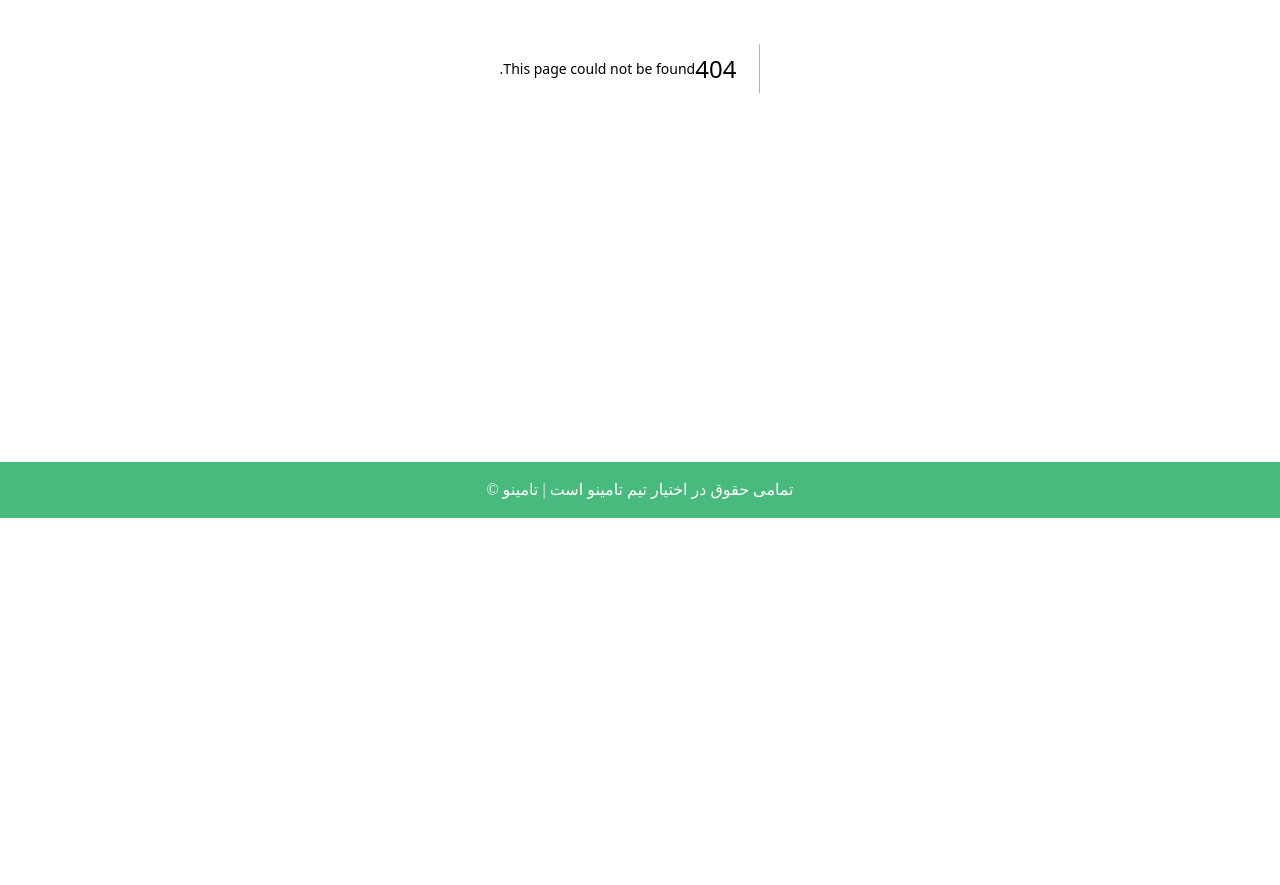
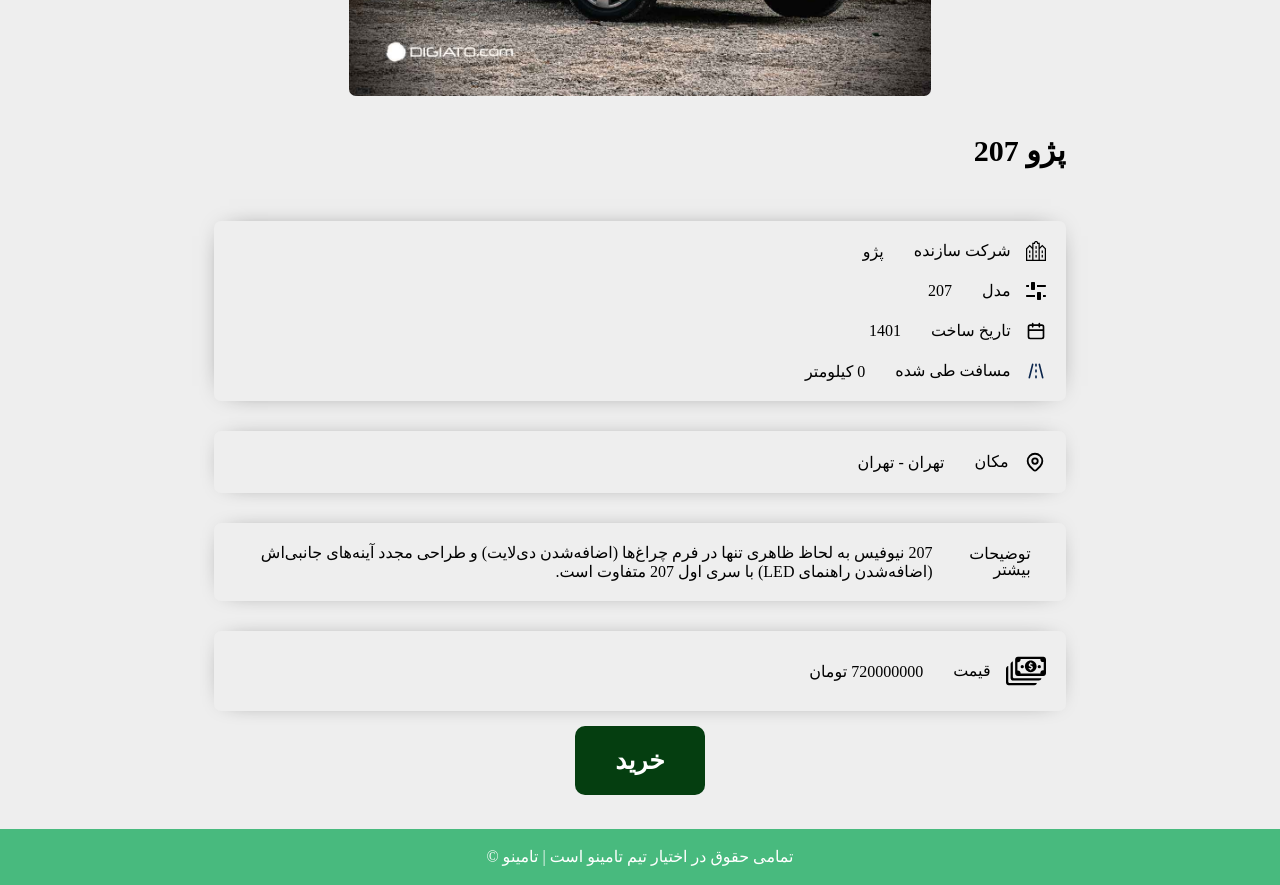
Before and after one commit to hosseinemir/next-car-pro-hosseinemir, a Next.js app: page /cars/1 in a window 1280 px wide. Before the commit this address had no page. Shown: the part 460-1345 px from the top of the page. Before the commit the page ends 978 px from the top, so only its background shows below. Built offline with nearby package versions, Linux system fonts and the light colour scheme.

Commit message:
make carsdetail page and stles

```diff
--- a/components/Layout/Layout.module.css
+++ b/components/Layout/Layout.module.css
@@ -40,6 +40,7 @@
 }
 .container{
   width: 90%;
+
 }
 
 @media only screen and (min-width:768px){
--- a/components/module/CarsCard/CarsCard.module.css
+++ b/components/module/CarsCard/CarsCard.module.css
@@ -5,7 +5,7 @@
   justify-content: center;
 
   width: 100%;
-  margin: 20px;
+  margin: 13px;
   padding: 6px;
   border-radius: 6px;
   box-shadow: 0 0 20px -15px rgb(0, 0, 0, 0.9);
@@ -48,7 +48,7 @@
 }
 @media only screen and (min-width: 768px) {
   .container {
-    width: 45%;
+    width: 40%;
   }
 }
 @media only screen and (min-width: 1268px) {
--- /dev/null
+++ b/components/templates/CarsDetails.js
@@ -0,0 +1,74 @@
+import styles from "./CarsDetails.module.css";
+import Company from "../icons/Company";
+import Location from "../icons/Location";
+import Model from "../icons/Model";
+import Money from "../icons/Money";
+import Road from "../icons/Road";
+import Calender from "../icons/Calender";
+import React from "react";
+
+export default function CarsDetails(props) {
+  const {
+    id,
+    name,
+    model,
+    year,
+    distance,
+    location,
+    price,
+    description,
+    img,
+    category,
+  } = props;
+  return (
+    <div className={styles.main}>
+      <img src={img} alt="" />
+      <h3>
+        {name} {model}
+      </h3>
+      <div className={styles.container}>
+        <div className={styles.subcon}>
+          <Company />
+          <p>شرکت سازنده</p>
+          <span>{name}</span>
+        </div>
+        <div className={styles.subcon}>
+          <Model />
+          <p>مدل</p>
+          <span>{model}</span>
+        </div>
+        <div className={styles.subcon}>
+          <Calender />
+          <p>تاریخ ساخت</p>
+          <span>{year}</span>
+        </div>
+        <div className={styles.subcon}>
+          <Road />
+          <p>مسافت طی شده</p>
+          <span>{distance} کیلومتر</span>
+        </div>
+      </div>
+      <div className={styles.container}>
+        <div className={styles.subcon}>
+          <Location />
+          <p>مکان</p>
+          <span>{location}</span>
+        </div>
+      </div>
+      <div className={styles.container}>
+        <div className={styles.subcon}>
+          <p>توضیحات بیشتر</p>
+          <span>{description}</span>
+        </div>
+      </div>
+      <div className={styles.container}>
+        <div className={styles.subcon}>
+          <Money />
+          <p> قیمت</p>
+          <span>{price} تومان</span>
+        </div>
+      </div>
+      <button className={styles.btn}>خرید</button>
+    </div>
+  );
+}
--- /dev/null
+++ b/components/templates/CarsDetails.module.css
@@ -0,0 +1,72 @@
+.main{
+    margin: 40px 0;
+    width: 100%;
+    display: flex;
+    flex-direction: column;
+    align-items: center;
+}
+
+.main img{
+    width: 65%;
+    border-radius: 7px;
+
+}
+
+.main h3{
+    font-size: 30px;
+    font-weight: 700;
+    width: 95%;
+    text-align: right;
+    margin: 40px 0;
+}
+
+.container{
+    box-shadow: 0 0 25px -15px rgb(0, 0, 0,0.9);
+    padding: 10px;
+    border-radius: 7px;
+    width: 95%;
+margin: 15px 0;
+}
+
+.subcon{
+    display: flex;
+    align-items: center;
+    padding: 10px;
+}
+.subcon p{
+    margin-right: 15px;
+}
+.subcon span{
+    margin-right: 30px;
+    line-height: normal;
+}
+
+.btn{
+padding: 20px 40px;
+font-size: 25px;
+border: none;
+background-color: #053e10;
+color: #fff;
+font-weight: 700;
+border-radius: 10px;
+cursor: pointer;
+
+}
+
+
+
+
+
+
+
+
+
+
+@media only screen and (min-width:768px){
+
+
+}
+@media only screen and (min-width:1268px){
+
+
+}
--- /dev/null
+++ b/pages/cars/[carID].js
@@ -0,0 +1,14 @@
+import React from 'react'
+import { useRouter } from 'next/router'
+import carsData from '../../data/carsData'
+import CarsDetails from '@/components/templates/CarsDetails'
+export default function Cardetais() {
+  const routeid=useRouter()
+  const {carID} = routeid.query
+  const selectedcar=carsData.filter(car=> car.id==carID)
+  const usecar=selectedcar[0]
+  console.log(selectedcar)
+    return (
+    <CarsDetails {...usecar}/>
+  )
+}
```
Also changed, not shown: components/module/CarsCard/CarsCard.js (+4 -3 lines), data/carsData.js (+12 -12 lines).
